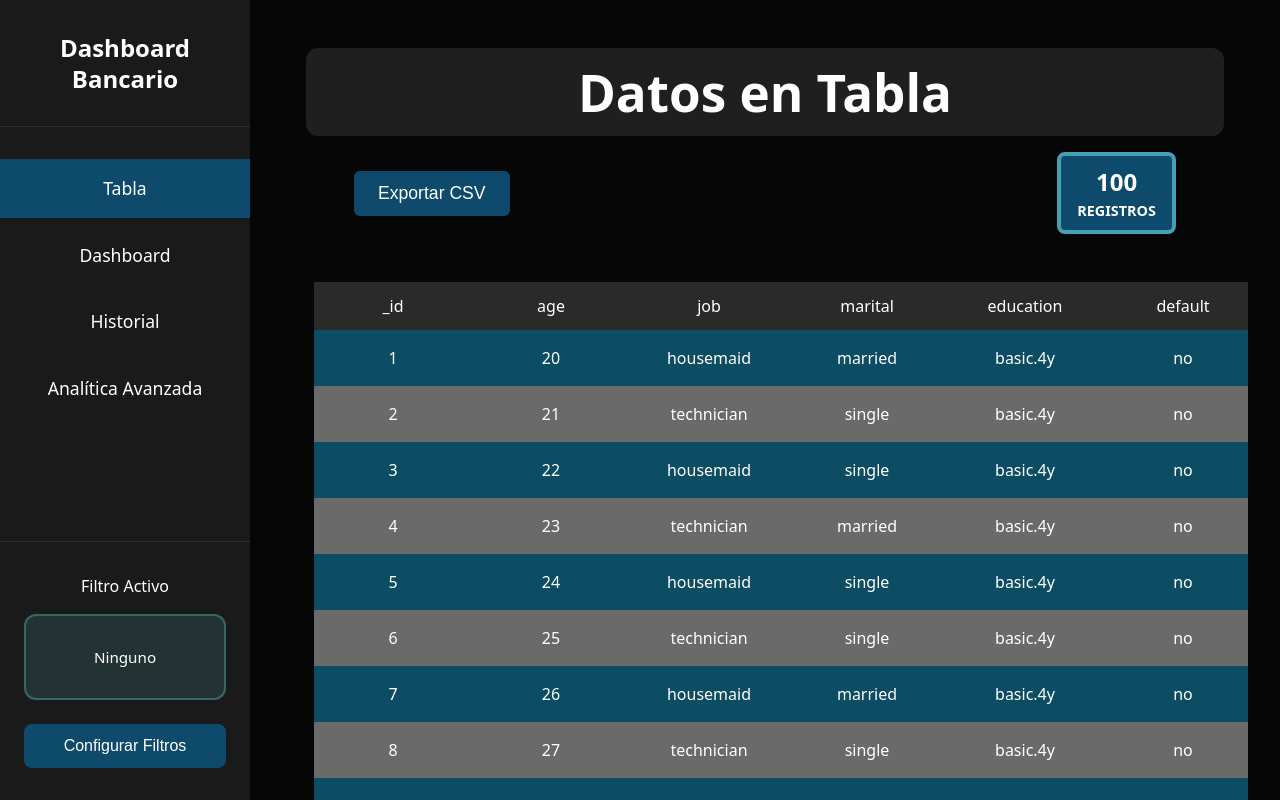
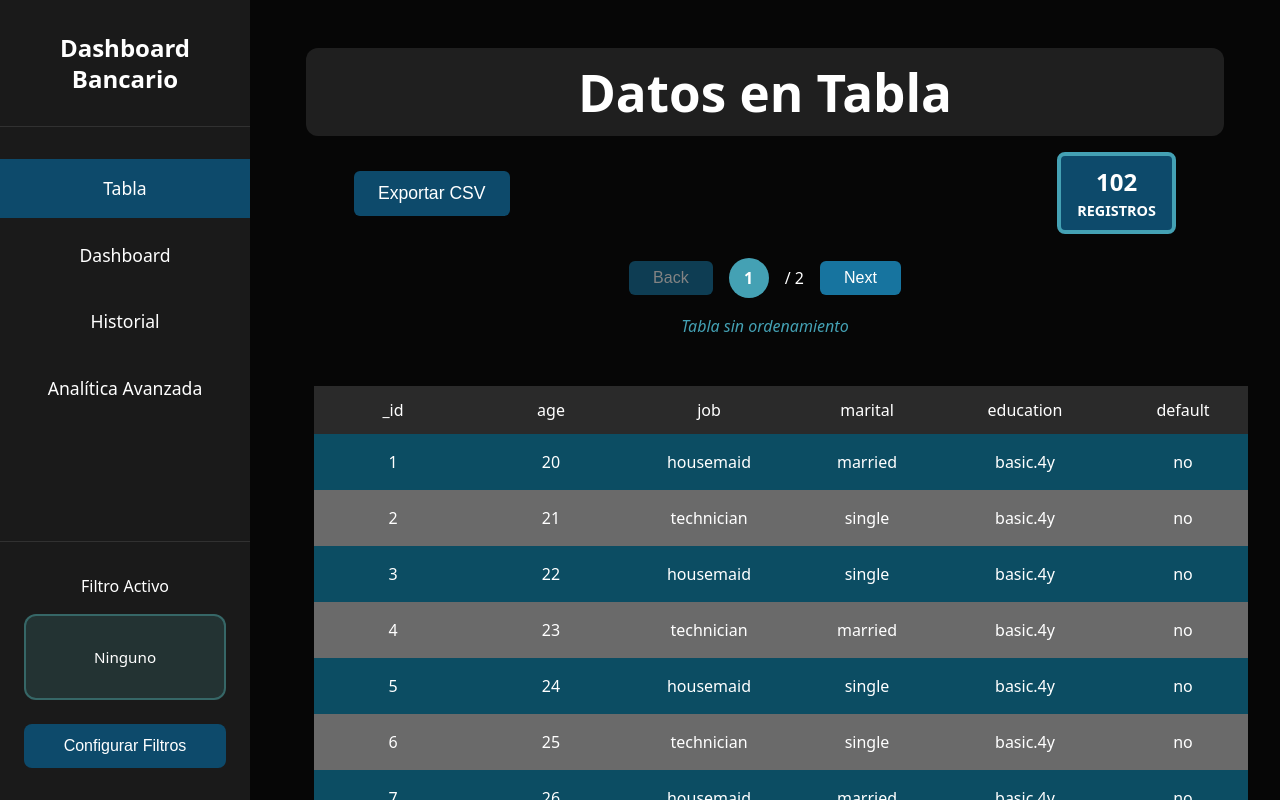
Before and after one commit to AllanDBB/bank-campaign-insights, a React (Vite) app in the folder client/: page /app/table in a window 1280 px wide. Built offline with nearby package versions, Linux system fonts and the light colour scheme; no server answers.

Commit message:
Ordenamiento segun columna

```diff
--- a/client/src/tabs/Table.jsx
+++ b/client/src/tabs/Table.jsx
@@ -6,7 +6,13 @@ function Table() {
   const [documents, setDocuments] = useState([]);   // guarda los datos que vienen de mongodb y los actualiza
   const [page, setPage] = useState(1);  //determina la pagina actual y la cambia
   const [totalPages, setTotalPages] = useState(1); //numero de paginas calculada a partir de la cantidad de documentos
+  const [totalDocuments, setTotalDocuments] = useState(1);
   const limit = 100;  //cantidad de filas por pagina
+
+  //ordenamiento
+  const [sortColumn, setSortColumn] = useState(null); // columna a ordenar
+  const [sortDirection, setSortDirection] = useState("asc"); // 'asc' o 'desc'
+
 
 useEffect(() => {
   // Creamos 50 documentos de prueba
@@ -34,6 +40,7 @@ useEffect(() => {
       "nr.employed": 5191,
       y: "no"
     }));
+    setTotalDocuments(mockDocs.length);
     setTotalPages(Math.ceil(mockDocs.length / limit));
 
   // Mostrar solo los documentos de la página actual
@@ -62,6 +69,55 @@ const fetchDocuments = async (page) => {
   }
 };
 
+
+// ordenar documentos segun columna seleccionada
+const sortedDocuments = React.useMemo(() => {  //recuerda Valorores para no recalcular al cambiar pagina
+  if (!sortColumn) return documents;  //si no hay una columna seleccionada, sigue igual
+
+  return [...documents].sort((a, b) => {   //copia los documents con ... y les hace sort
+    const aValor = a[sortColumn]; //recupera valores de columna seleccionada
+    const bValor = b[sortColumn];
+
+    // Si son números
+    if (!isNaN(aValor) && !isNaN(bValor)) {
+      return sortDirection === "asc" ? aValor - bValor : bValor - aValor;  //si lo elegido es asc de menor a mayor, sino mayor a menor
+    }
+
+    // Si son strings
+    if (typeof aValor === "string" && typeof bValor === "string") {
+      return sortDirection === "asc"
+        ? aValor.localeCompare(bValor)  //si es asc compara alfabeticamente de menor a mayor
+        : bValor.localeCompare(aValor); //sino, de mayor a menor
+    }
+
+    return 0; // si nada funciona
+  });
+}, [documents, sortColumn, sortDirection]); //sortedDocuments es el nuevo documents segun estos parametros
+
+
+
+
+//se hace sort cuando se hace click a la columna para ordenar
+const controlSort = (column) => {
+  if (sortColumn === column) {
+    if (sortDirection === "asc") {
+      setSortDirection("desc");   // si ya esta ascendente, y se hace click, cambiar a descendente
+    } else if (sortDirection === "desc") {
+      setSortColumn(null);  // si ya esta descendente, y hace click, se quita el ordenamiento
+      setSortDirection(null);
+    }
+  } else {
+    setSortColumn(column);
+    setSortDirection("asc");  // si no tiene orden y hace click, se pone ascendente
+};}
+
+
+
+
+//mensajito para evitar confusion
+const sortMessage = sortColumn
+  ? `Tabla ordenada: según columna "${sortColumn}", ${sortDirection === "asc" ? "ascendente" : "descendente"}`
+  : "Tabla sin ordenamiento";
 
 
 //control de cambio de paginas
@@ -133,9 +189,73 @@ return (
         fontWeight: "bold",
         backgroundColor: "#0D4A6B"
       }}>
-        <span style={{fontSize: "1.5rem"}}>{documents.length}</span>
+        <span style={{fontSize: "1.5rem"}}>{totalDocuments}</span>
         <span style={{fontSize: "0.9rem"}}>REGISTROS</span>
       </div>
+    </div>
+
+
+
+    {/* Botones de cambio de página */}
+    <div style={{
+      display: "flex",
+      justifyContent: "center",
+      alignItems: "center",
+      gap: "1rem",
+      marginTop: "1.5rem"
+    }}>
+      {/* Botón anterior */}
+      <button onClick={handlePrev} disabled={page === 1} style={{
+        padding: "0.5rem 1.5rem",
+        fontSize: "1rem",
+        backgroundColor: "#17749fff",
+        color: "white",
+        border: "none",
+        borderRadius: "6px",
+        cursor: "pointer",
+        opacity: page === 1 ? 0.5 : 1   //cuando es 1, 0.5. sino 1
+      }}>
+        Back
+      </button>
+
+      {/* Número de página dentro de un círculo */}
+      <div style={{
+        width: "2.5rem",
+        height: "2.5rem",
+        borderRadius: "50%", // círculo
+        backgroundColor: "#44A1B4",
+        color: "white",
+        display: "flex",
+        alignItems: "center",
+        justifyContent: "center",
+        fontWeight: "bold",
+        fontSize: "1rem"
+      }}>
+        {page}
+      </div>
+
+      {/* Total de páginas */}
+      <span style={{color: "white", fontSize: "1rem"}}>/ {totalPages}</span>
+
+      {/* Botón siguiente */}
+      <button onClick={handleNext} disabled={page === totalPages} style={{
+        padding: "0.5rem 1.5rem",
+        fontSize: "1rem",
+        backgroundColor: "#17749fff",
+        color: "white",
+        border: "none",
+        borderRadius: "6px",
+        cursor: "pointer",
+        opacity: page === totalPages ? 0.5 : 1
+      }}>
+        Next
+      </button>
+    </div>
+
+
+    {/* Mensajito */}
+    <div style={{ margin: "1rem 0", textAlign: "center", color: "#44A1B4", fontStyle: "italic" }}>
+    {sortMessage}
     </div>
 
     {/* La tabla */}
```
